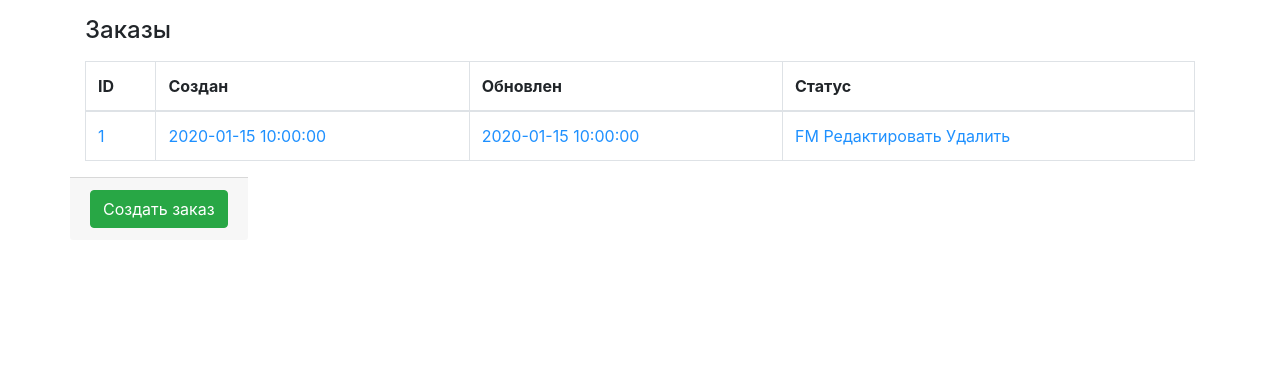
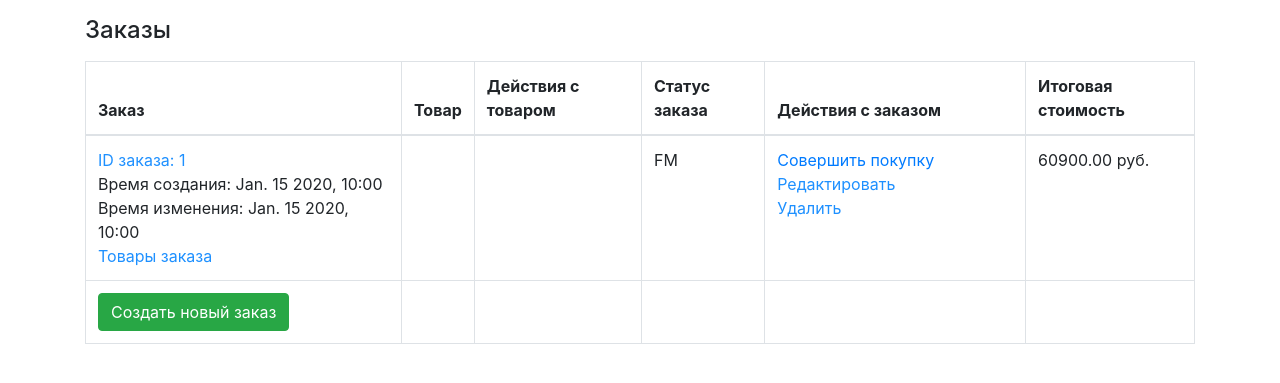
Before and after one commit to anatolytsi/django_opt_tools_gb, a Django app: page /orders/ in a window 1280 px wide. Shown: the part 56-439 px from the top of the page. Run offline with Django 3.2, Linux system fonts and the light colour scheme; a user stored in the database is signed in; data comes from the database, SQL or seed files in the repository; tables that the repository leaves empty hold one stand-in row (values such as "Sample post"); some libraries are stand-ins or nearby versions.

Commit message:
changed visuals for order_list

```diff
--- a/mainapp/templates/mainapp/base.html
+++ b/mainapp/templates/mainapp/base.html
@@ -42,6 +42,7 @@
                         <div class="dropdown">
                             <a class="nav-link dropdown-toggle" href="#" data-toggle="dropdown">
                                 {{ user.username|default:"Пользователь" }}
+                                <i class="fas fa-user-circle"></i>
                                 <span class="caret"></span>
                             </a>
                             <ul class="dropdown-menu">
@@ -52,7 +53,7 @@
                                 </li>
                                 <li>
                                     <a class="nav-link text-dark" href="{% url "orders:index" %}">Заказы
-                                        <i class="fas fa-user-circle"></i>
+                                        <i class="fas fa-shopping-cart"></i>
                                     </a>
                                 </li>
                                 {% if user.is_staff or user.is_superuser %}
--- a/ordersapp/models.py
+++ b/ordersapp/models.py
@@ -1,5 +1,6 @@
 from django.conf import settings
 from django.db import models
+from django.utils import timezone
 
 from mainapp.models import Product
 
@@ -67,3 +68,7 @@ class OrderItem(models.Model):
 
     def get_product_cost(self):
         return self.product.price * self.quantity
+
+    def save(self, *args, **kwargs):
+        self.order.updated = timezone.now()
+        super(OrderItem, self).save(*args, **kwargs)
--- a/ordersapp/templates/ordersapp/order_list.html
+++ b/ordersapp/templates/ordersapp/order_list.html
@@ -14,46 +14,108 @@
                     <table class="table table-bordered" id="dataTable" width="100%" cellspacing="0">
                         <thead>
                         <tr>
-                            <th>ID</th>
-                            <th>Создан</th>
-                            <th>Обновлен</th>
-                            <th>Статус</th>
+                            {#                            <th>ID</th>#}
+                            {#                            <th>Создан</th>#}
+                            {#                            <th>Обновлен</th>#}
+                            {#                            <th>Статус</th>#}
+                            <th>Заказ</th>
+                            <th>Товар</th>
+                            <th>Действия с товаром</th>
+                            <th>Статус заказа</th>
+                            <th>Действия с заказом</th>
+                            <th>Итоговая стоимость</th>
                         </tr>
                         </thead>
                         <tbody>
-                        {% for item in object_list %}
+                        {% for order in object_list %}
                             <tr>
-                            {% if item.is_active %}
-                                <td>
-                                    <a href="{% url "orders:order_read" item.id %}"
-                                       style="color: dodgerblue">{{ item.id }}</a>
+                                {% if order.is_active %}
+                                    <td style="min-width: 300px;">
+                                        <a href="{% url "orders:order_read" order.id %}"
+                                           style="color: dodgerblue">ID заказа: {{ order.id }}</a><br>
+                                        Время создания: {{ order.created|date:"M. d Y, H:i" }}<br>
+                                        Время изменения: {{ order.updated|date:"M. d Y, H:i" }}<br>
+                                        <a href="#" data-toggle="collapse" data-target="#accordion{{ order.id }}"
+                                           style="color: dodgerblue">Товары заказа</a>
+                                    </td>
+                                    <td></td>
+                                    <td style="max-width: 50px;"></td>
+                                    <td style="max-width: 50px;">
+                                        {{ order.status }}
                                     </td>
                                     <td>
-                                    <a href="#" style="color: dodgerblue">{{ item.created|date:"Y-m-d H:i:s" }}</a>
+                                        {% if order.status == 'FM' %}
+                                            <a href="{% url 'orders:order_forming_complete' order.id %}">
+                                                Совершить покупку
+                                            </a>
+                                            <a href="{% url "orders:order_update" order.id %}"
+                                               style="color: dodgerblue">Редактировать</a> <br>
+                                            <a href="{% url "orders:order_delete" order.id %}"
+                                               style="color: dodgerblue">Удалить</a>
+                                        {% else %}
+                                            <a href="#" style="color: dodgerblue">Отследить</a>
+                                        {% endif %}
                                     </td>
                                     <td>
-                                    <a href="#" style="color: dodgerblue">{{ item.updated|date:"Y-m-d H:i:s" }}</a>
+                                        {{ order.get_total_cost }} руб.
+                                    </td>
+                                {% endif %}
+                            </tr>
+
+                            {% if order.is_active %}
+                                {% for item in order.orderitems.select_related %}
+                                    <tr id="accordion{{ order.id }}" class="collapse">
+                                        <td></td>
+                                        <td style="word-wrap: break-word; max-width: 200px;">
+                                            <a href="{% url "products:product" item.product.id %}"
+                                               style="color: dodgerblue"><img src="/media/{{ item.product.image }}"
+                                                                              title="{{ item.product.name }}"
+                                                                              alt="{{ item.product.name }}"
+                                                                              style="width: 150px;">
+                                            </a>
+                                            <span class="product_price">
+                                            {{ item.product.price }}&nbspруб
+                                        </span>
+                                            <span class="product_quantitiy">
+                                            x {{ item.quantity }}&nbspшт.
+                                        </span>
+
                                         </td>
                                         <td>
-                                    <a href="#" style="color: dodgerblue">{{ item.status }}</a>
-                                    {% if item.status == 'FM' %}
-                                        <a href="{% url "orders:order_update" item.id %}"
-                                           style="color: dodgerblue">Редактировать</a>
-                                        <a href="{% url "orders:order_delete" item.id %}"
-                                           style="color: dodgerblue">Удалить</a>
+                                            {% if order.status == 'FM' %}
+                                                <a href="#">Удалить</a>
+                                                {# Удаление в настоящий момент сделано через форму, #}
+                                                {# поэтому здесь заглушка #}
+                                            {% else %}
+                                                <a href="#" style="color: dodgerblue">Отследить</a>
                                             {% endif %}
                                         </td>
+                                        <td></td>
+                                        <td></td>
+                                        <td>
+                                            <span class="product_cost">
+                                            {{ item.get_product_cost }}&nbspруб
+                                        </span>
+                                        </td>
+                                    </tr>
+                                {% endfor %}
                             {% endif %}
                         {% endfor %}
+                        <tr>
+                            <td><a href="{% url "orders:order_create" %}">
+                                <button class="btn btn-success">Создать новый заказ</button>
+                            </a></td>
+                            <td></td>
+                            <td></td>
+                            <td></td>
+                            <td></td>
+                            <td></td>
+
+                        </tr>
                         </tbody>
                     </table>
                 </div>
             </div>
-            <div class="card-footer">
-                <a href="{% url "orders:order_create" %}">
-                    <button class="btn btn-success">Создать заказ</button>
-                </a>
-            </div>
         </div>
     </div>
 {% endblock %}
--- a/ordersapp/views.py
+++ b/ordersapp/views.py
@@ -14,6 +14,11 @@ from ordersapp.models import Order, OrderItem
 
 class OrderList(LoginRequiredMixin, ListView):
     model = Order
+
+    def get_context_data(self, **kwargs):
+        context = super(OrderList, self).get_context_data(**kwargs)
+        context["title"] = "GeekShop - Заказы"
+        return context
 
     def get_queryset(self):
         return Order.objects.filter(user=self.request.user)
@@ -43,6 +48,7 @@ class OrderCreate(LoginRequiredMixin, CreateView):
             else:
                 formset = OrderFormSet()
         data["orderitems"] = formset
+        data["title"] = "GeekShop - Новый заказ"
         return data
 
     def form_valid(self, form):
@@ -99,7 +105,7 @@ class OrderRead(DetailView):
 
     def get_context_data(self, **kwargs):
         context = super(OrderRead, self).get_context_data(**kwargs)
-        context['title'] = 'заказ/просмотр'
+        context["title"] = "GeekShop - Просмотр заказа"
         return context
 
 
```
Also changed, not shown: ordersapp/templates/ordersapp/base.html (deleted, +0 -10 lines). Lines whose indentation alone changed are shown as unchanged.
